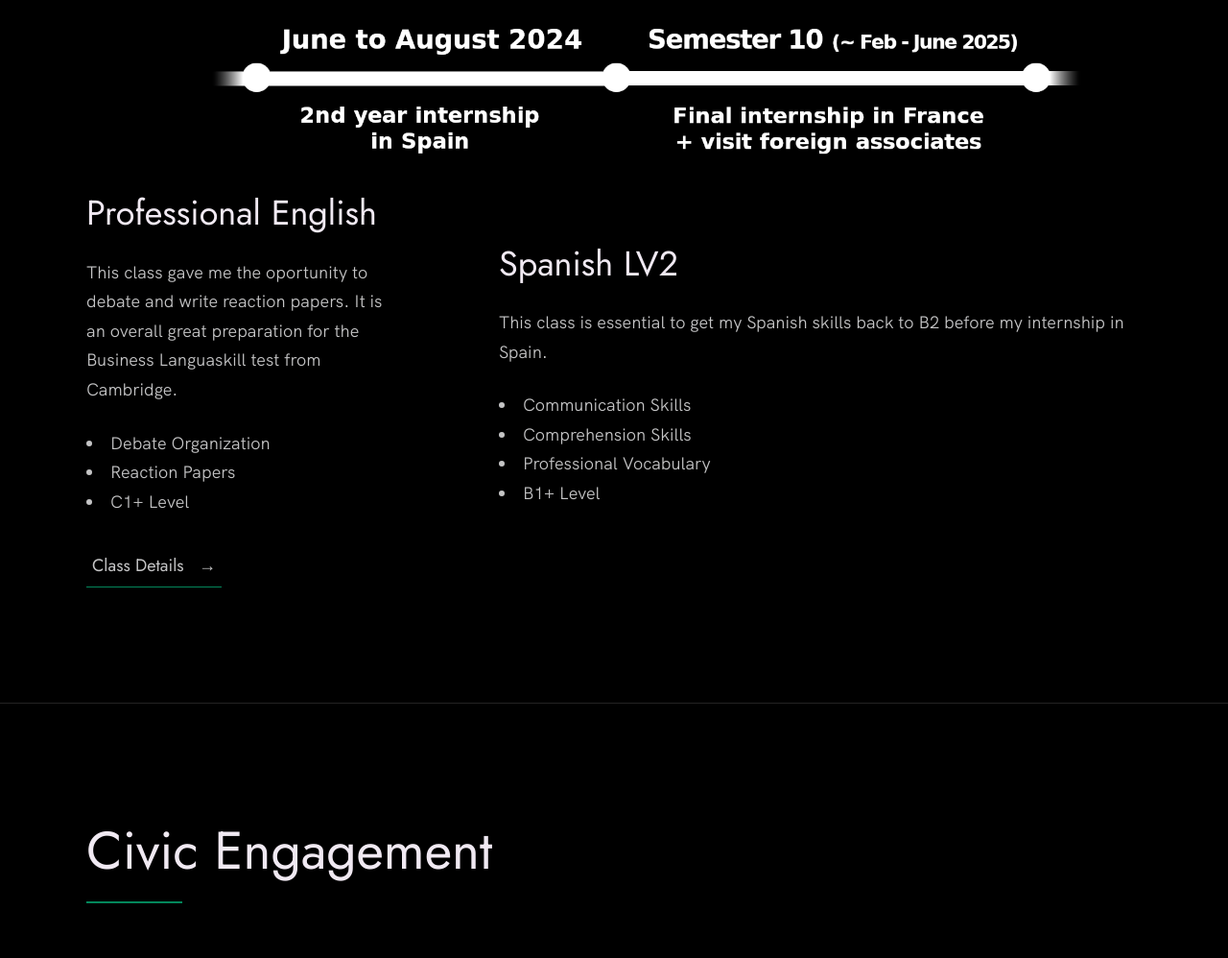
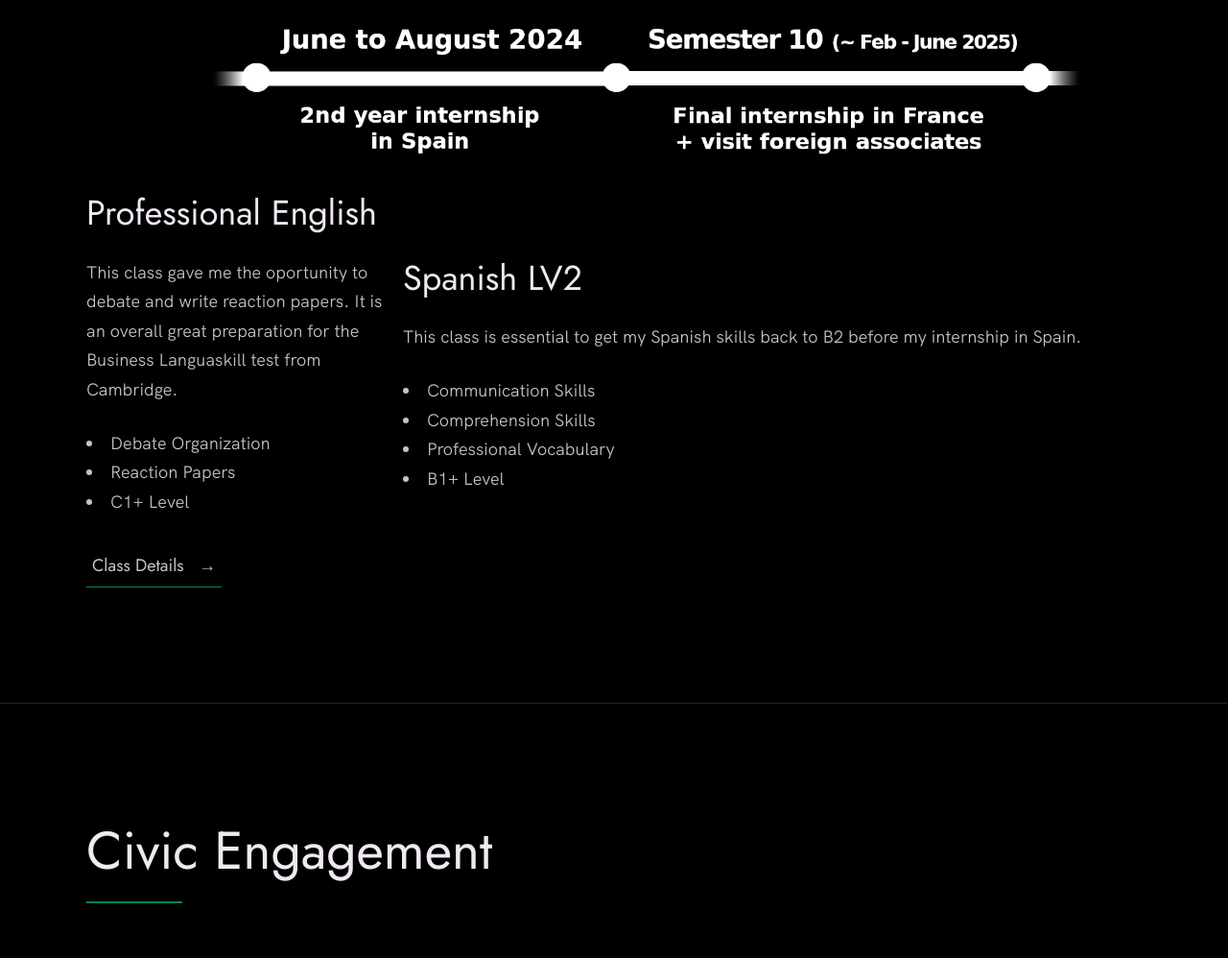
Before and after one commit to M4tt1s/eportfolio, a plain HTML site: page index.html in a window 1280 px wide. Shown: the part 3863-4861 px from the top of the page at 96% size. Drawn offline with Linux system fonts and the light colour scheme.

Commit message:
Updated lang layout second box

```diff
--- a/index.css
+++ b/index.css
@@ -584,13 +584,14 @@ body:not(.user-is-tabbing) a:focus {
 }
 
 .inter__second-box {
-    margin-bottom: var(--gutter-normal);
+    display: flex;
+    align-items: center;
 }
 
 @media(min-width: 901px) {
     .inter__second-box {
-        flex: 1;
-        margin: 0 0 0 10rem;
+        align-items: initial;
+        flex-direction: column-reverse;
     }
 }
 
```
